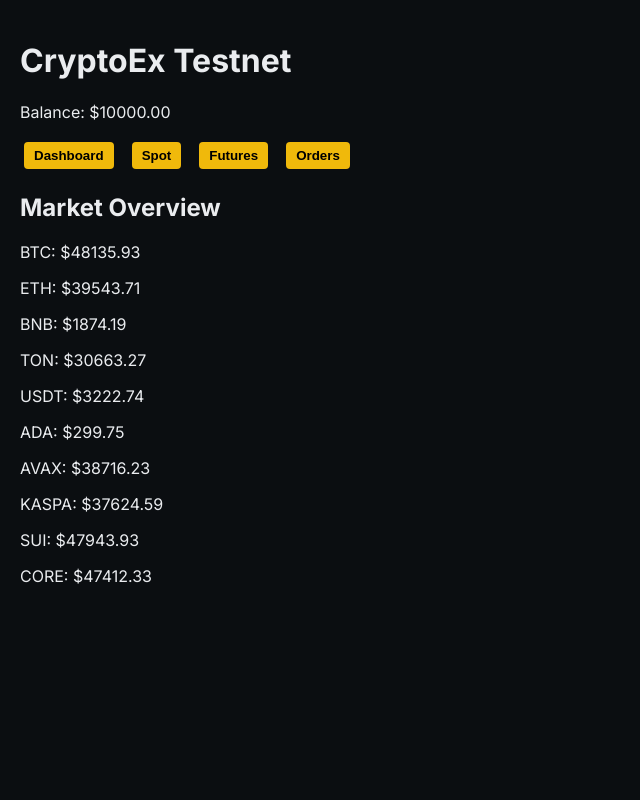
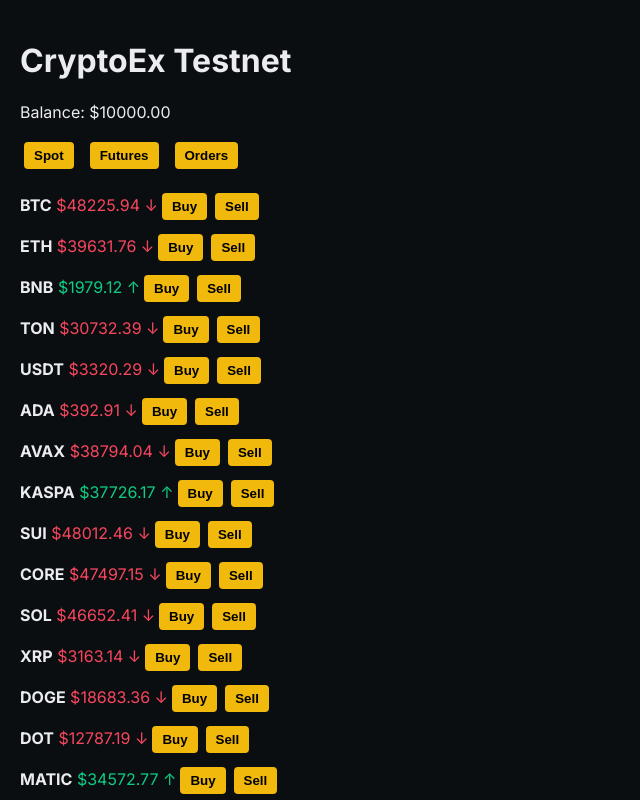
Before and after one commit to ShaDow326-del/cryptoex-testnet, a React (Create React App) app: page / in a window 1280 px wide. Shown: the top 800 px of the page, without its empty margins (0-640 px from the left). Built offline with nearby package versions, Linux system fonts and the light colour scheme.

Commit message:
Refactor App component for trading functionality

```diff
--- a/src/App.js
+++ b/src/App.js
@@ -1,4 +1,4 @@
-import { useEffect, useState } from "react";
+import { useEffect, useRef, useState } from "react";
 
 const coinList = [
   "BTC","ETH","BNB","TON","USDT","ADA","AVAX","KASPA","SUI","CORE",
@@ -7,30 +7,34 @@ const coinList = [
 ];
 
 export default function App() {
-  const [active, setActive] = useState("Dashboard");
+  const [active, setActive] = useState("Spot");
   const [orders, setOrders] = useState([]);
   const [balance, setBalance] = useState(10000);
   const [prices, setPrices] = useState({});
+  const prevPrices = useRef({});
 
-  // init prices
+  // initialize prices ONCE
   useEffect(() => {
-    const base = {};
+    const initial = {};
     coinList.forEach(c => {
-      base[c] = +(Math.random() * 50000 + 1).toFixed(2);
+      initial[c] = +(Math.random() * 50000 + 100).toFixed(2);
     });
-    setPrices(base);
+    setPrices(initial);
+    prevPrices.current = initial;
   }, []);
 
-  // volatility
+  // simulate volatility
   useEffect(() => {
     const interval = setInterval(() => {
       setPrices(p => {
-        const copy = { ...p };
-        Object.keys(copy).forEach(c => {
-          const change = (Math.random() - 0.5) * 2; // volatile
-          copy[c] = +(copy[c] + change).toFixed(2);
+        const updated = { ...p };
+        Object.keys(updated).forEach(c => {
+          const volatility = c === "USDT" ? 0.01 : Math.random() * 50;
+          const change = (Math.random() - 0.5) * volatility;
+          updated[c] = +(updated[c] + change).toFixed(2);
         });
-        return copy;
+        prevPrices.current = p;
+        return updated;
       });
     }, 1000);
 
@@ -40,10 +44,17 @@ export default function App() {
   function placeOrder(coin, type) {
     const amount = 100;
     setBalance(b => b - amount);
-    setOrders(o => [
-      ...o,
-      `${type} ${coin} @ $${prices[coin]}`
-    ]);
+    setOrders(o => [...o, `${type} ${coin} @ $${prices[coin]}`]);
+  }
+
+  function priceColor(coin) {
+    if (!prevPrices.current[coin]) return "#eaecef";
+    return prices[coin] > prevPrices.current[coin] ? "#0ecb81" : "#f6465d";
+  }
+
+  function arrow(coin) {
+    if (!prevPrices.current[coin]) return "";
+    return prices[coin] > prevPrices.current[coin] ? " ↑" : " ↓";
   }
 
   return (
@@ -51,42 +62,26 @@ export default function App() {
       <h1>CryptoEx Testnet</h1>
       <p>Balance: ${balance.toFixed(2)}</p>
 
-      <nav style={{ display: "flex", gap: 10, marginBottom: 20 }}>
-        {["Dashboard","Spot","Futures","Orders"].map(n => (
+      <nav style={{ display: "flex", gap: 8, marginBottom: 16 }}>
+        {["Spot","Futures","Orders"].map(n => (
           <button key={n} onClick={() => setActive(n)}>{n}</button>
         ))}
       </nav>
 
-      {active === "Dashboard" && (
+      {(active === "Spot" || active === "Futures") && (
         <div>
-          <h2>Market Overview</h2>
-          {coinList.slice(0,10).map(c => (
-            <p key={c}>{c}: ${prices[c]}</p>
-          ))}
-        </div>
-      )}
-
-      {active === "Spot" && (
-        <div>
-          <h2>Spot Trading</h2>
           {coinList.map(c => (
-            <div key={c}>
-              {c} — ${prices[c]}
-              <button onClick={() => placeOrder(c,"BUY")}>Buy</button>
-              <button onClick={() => placeOrder(c,"SELL")}>Sell</button>
-            </div>
-          ))}
-        </div>
-      )}
-
-      {active === "Futures" && (
-        <div>
-          <h2>Futures Trading</h2>
-          {coinList.map(c => (
-            <div key={c}>
-              {c} — ${prices[c]}
-              <button onClick={() => placeOrder(c,"LONG")}>Long</button>
-              <button onClick={() => placeOrder(c,"SHORT")}>Short</button>
+            <div key={c} style={{ marginBottom: 6 }}>
+              <strong>{c}</strong>{" "}
+              <span style={{ color: priceColor(c) }}>
+                ${prices[c]}{arrow(c)}
+              </span>
+              <button onClick={() => placeOrder(c, active === "Spot" ? "BUY" : "LONG")}>
+                {active === "Spot" ? "Buy" : "Long"}
+              </button>
+              <button onClick={() => placeOrder(c, active === "Spot" ? "SELL" : "SHORT")}>
+                {active === "Spot" ? "Sell" : "Short"}
+              </button>
             </div>
           ))}
         </div>
@@ -94,9 +89,9 @@ export default function App() {
 
       {active === "Orders" && (
         <ul>
-          {orders.map((o,i) => <li key={i}>{o}</li>)}
+          {orders.map((o, i) => <li key={i}>{o}</li>)}
         </ul>
       )}
     </div>
   );
-                  }
+            }
```
